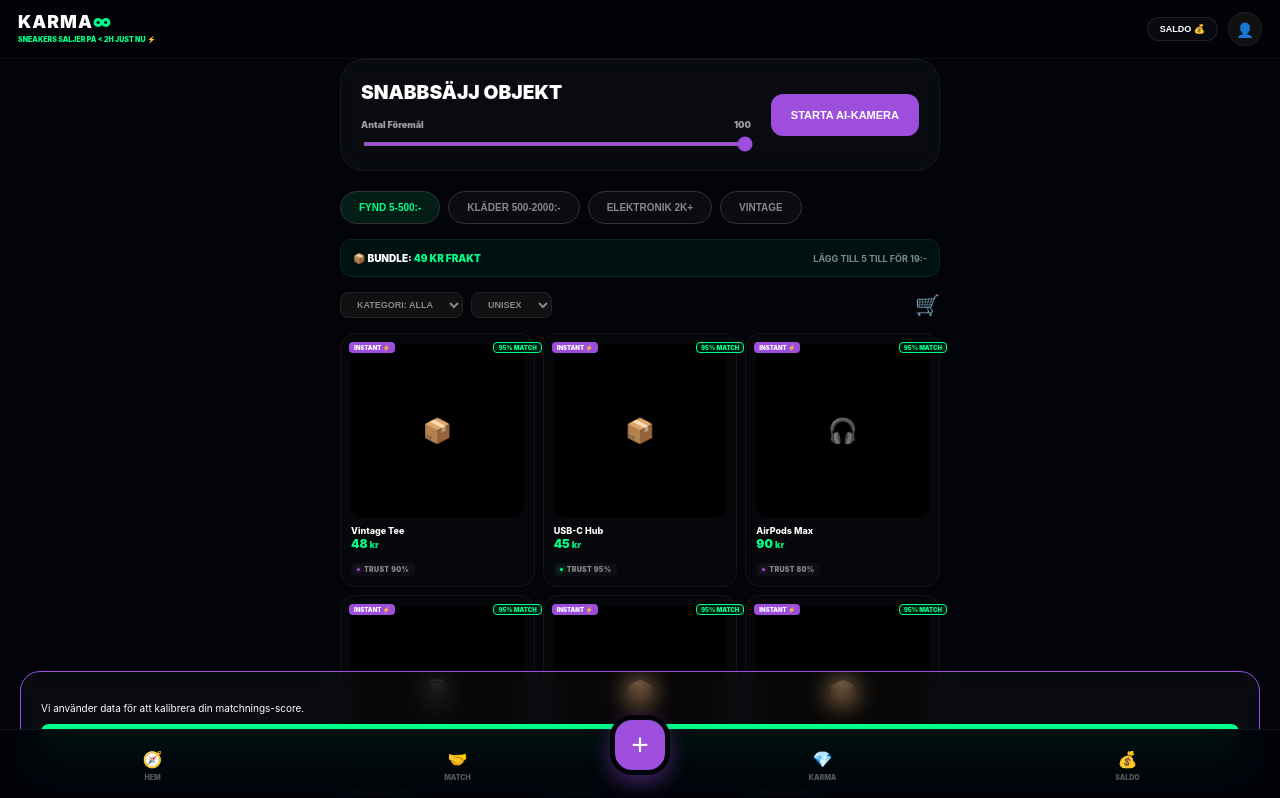
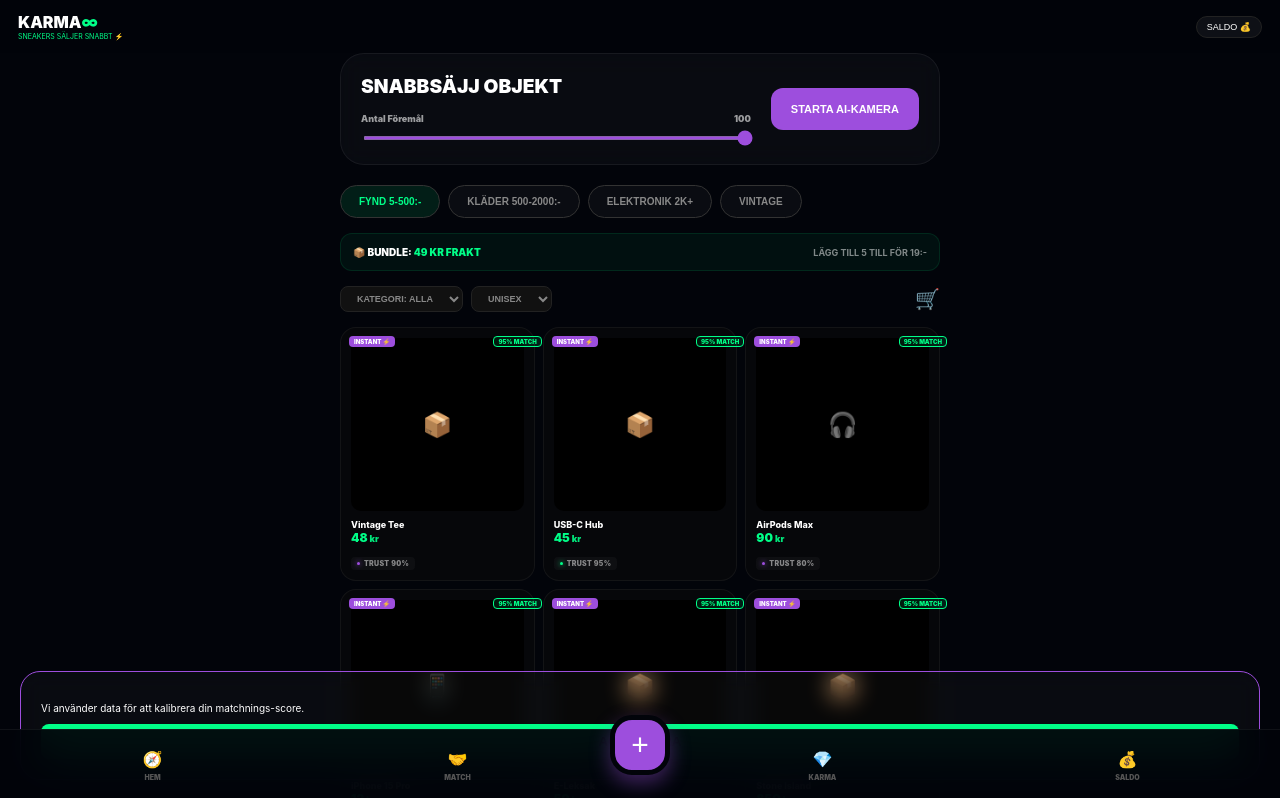
Before and after one commit to gascheckking/marketbeg-appGem, a Next.js app: page / in a window 1280 px wide. Shown: the top 798 px of the page. Built offline with nearby package versions, Linux system fonts and the light colour scheme.

Commit message:
Update Header.tsx

```diff
--- a/components/Header.tsx
+++ b/components/Header.tsx
@@ -6,89 +6,20 @@ import { useEffect, useState } from "react";
 export default function Header() {
   const router = useRouter();
   const [pulseIndex, setPulseIndex] = useState(0);
-  const pulses = [
-    "IPHONE 15 PRO: +12% EFTERFRÅGAN 🔥",
-    "SNEAKERS SÄLJER PÅ < 2H JUST NU ⚡",
-    "420 NYA KÖPARE I LOOPEN SENASTE TIMMEN",
-    "HÖG LIKVIDITET PÅ VINTERJACKOR 🧥"
-  ];
+  const pulses = ["IPHONE 15 PRO: +12% 🔥", "SNEAKERS SÄLJER SNABBT ⚡", "420 NYA KÖPARE JUST NU"];
 
   useEffect(() => {
-    const timer = setInterval(() => {
-      setPulseIndex((prev) => (prev + 1) % pulses.length);
-    }, 4000);
+    const timer = setInterval(() => setPulseIndex(p => (p + 1) % pulses.length), 4000);
     return () => clearInterval(timer);
   }, []);
 
   return (
-    <header style={{
-      padding: '12px 18px',
-      display: 'flex',
-      justifyContent: 'space-between',
-      alignItems: 'center',
-      background: 'rgba(2,4,10,0.85)',
-      backdropFilter: 'blur(20px)',
-      borderBottom: '1px solid rgba(255,255,255,0.05)',
-      position: 'sticky',
-      top: 0,
-      zIndex: 100
-    }}>
-      <div onClick={() => router.push("/")} style={{ cursor: 'pointer', flex: 1 }}>
-        <div style={{ fontSize: '1.1rem', fontWeight: 900, letterSpacing: '1px', lineHeight: 1 }}>
-          KARMA<span style={{color: 'var(--neon-mint)'}}>∞</span>
-        </div>
-        {/* MARKET PULSE TICKER */}
-        <div style={{
-          fontSize: '7px',
-          fontWeight: 900,
-          color: 'var(--neon-mint)',
-          marginTop: '4px',
-          height: '10px',
-          overflow: 'hidden',
-          display: 'flex',
-          alignItems: 'center'
-        }}>
-          <span className="pulse-text" key={pulseIndex}>{pulses[pulseIndex]}</span>
-        </div>
+    <header style={{ padding: '12px 18px', background: 'rgba(2,4,10,0.85)', backdropFilter: 'blur(20px)', position: 'sticky', top: 0, zIndex: 100, display: 'flex', justifyContent: 'space-between', alignItems: 'center' }}>
+      <div onClick={() => router.push("/")} style={{ cursor: 'pointer' }}>
+        <div style={{ fontWeight: 900 }}>KARMA<span style={{color: 'var(--neon-mint)'}}>∞</span></div>
+        <div style={{ fontSize: '7px', color: 'var(--neon-mint)' }}>{pulses[pulseIndex]}</div>
       </div>
-
-      <div style={{ display: 'flex', gap: '10px', alignItems: 'center' }}>
-        <button onClick={() => router.push('/dashboard/seller')} style={{
-          background: 'rgba(255, 255, 255, 0.03)',
-          border: '1px solid rgba(255,255,255,0.1)',
-          color: '#fff',
-          padding: '6px 12px',
-          borderRadius: '20px',
-          fontSize: '9px',
-          fontWeight: 900,
-          cursor: 'pointer'
-        }}>SALDO 💰</button>
-
-        <div onClick={() => router.push('/profile')} style={{
-          width: '32px',
-          height: '32px',
-          borderRadius: '50%',
-          background: '#111',
-          border: '1px solid var(--border)',
-          display: 'flex',
-          alignItems: 'center',
-          justifyContent: 'center',
-          fontSize: '14px',
-          cursor: 'pointer'
-        }}>👤</div>
-      </div>
-
-      <style jsx>{`
-        .pulse-text {
-          animation: slideUp 0.5s ease-out;
-          white-space: nowrap;
-          display: block;
-        }
-        @keyframes slideUp {
-          from { transform: translateY(100%); opacity: 0; }
-          to { transform: translateY(0); opacity: 1; }
-        }
-      `}</style>
+      <button onClick={() => router.push('/dashboard/seller')} style={{ background: 'rgba(255,255,255,0.05)', border: '1px solid #222', padding: '5px 10px', borderRadius: '20px', fontSize: '9px', color: '#fff' }}>SALDO 💰</button>
     </header>
   );
 }
```
